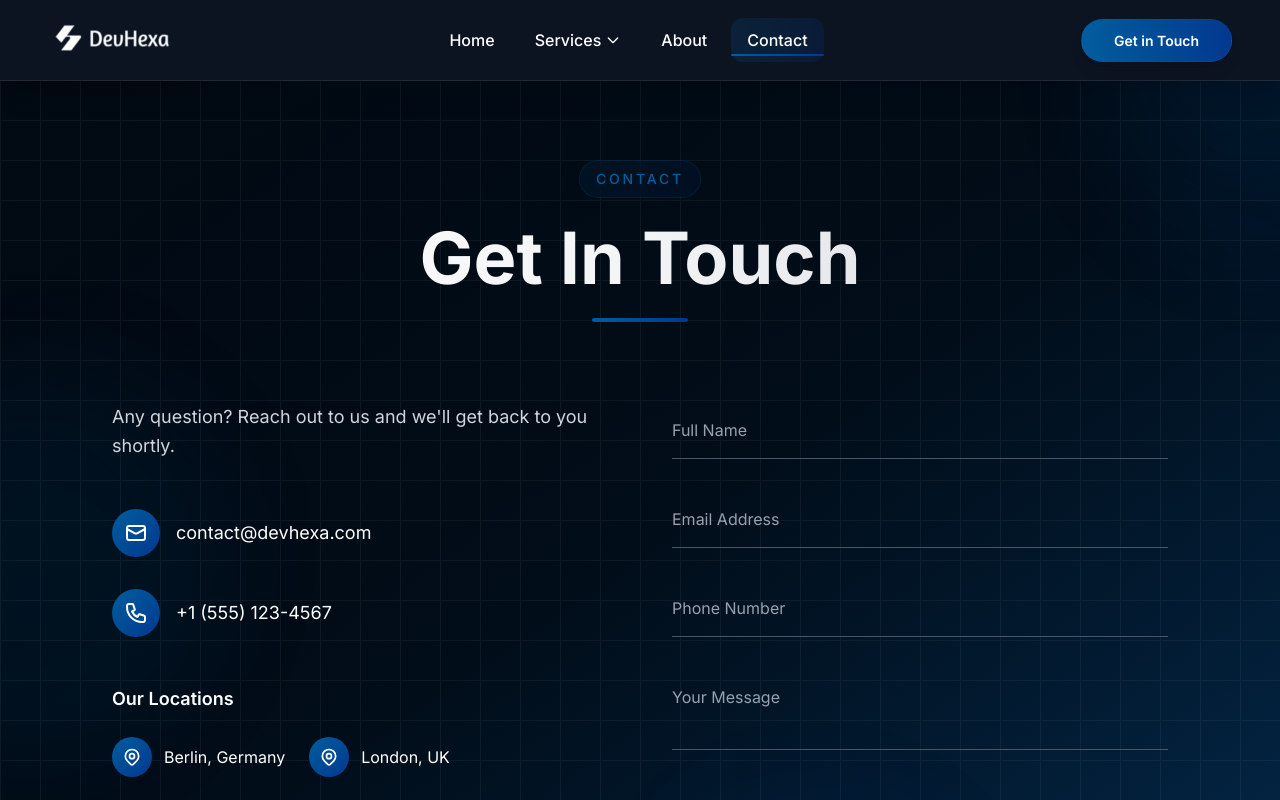
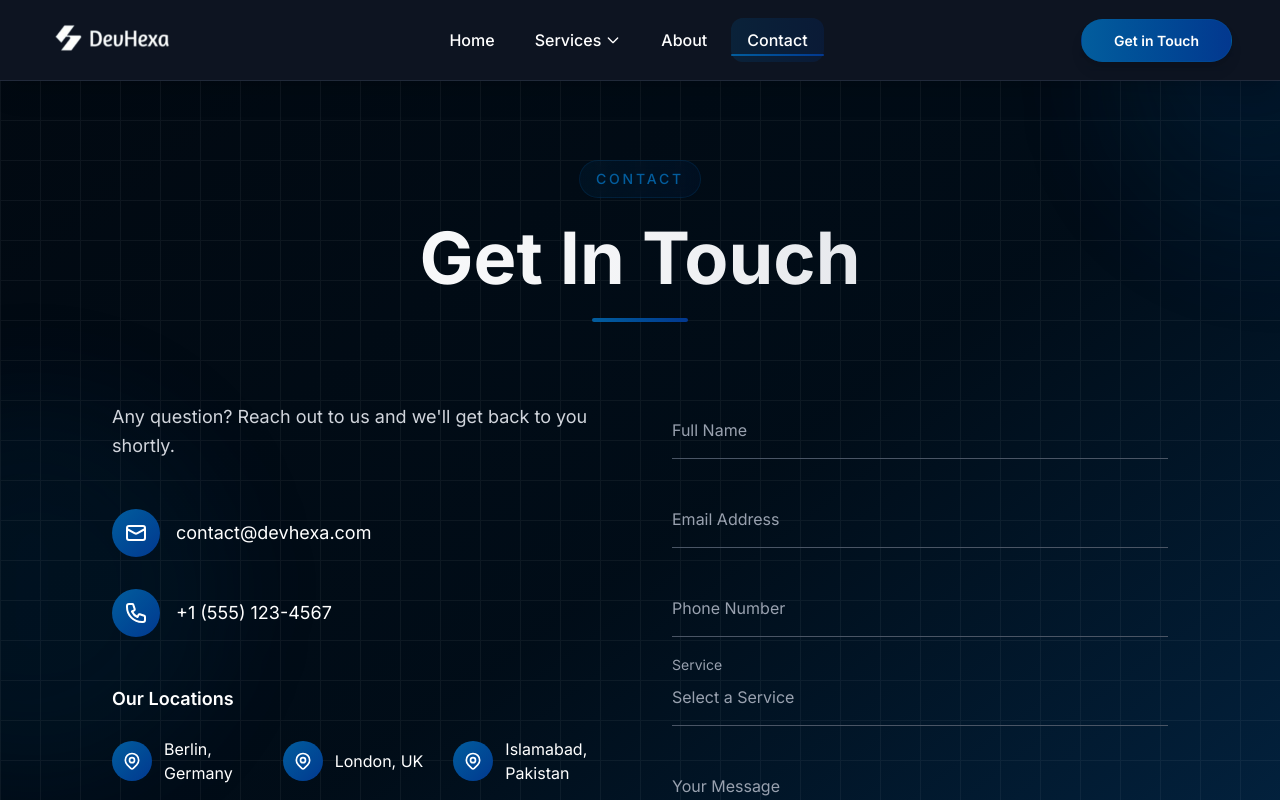
Before and after one commit to hamzaq453/dev-hexa, a Next.js app: page /contact in a window 1280 px wide. Shown: the top 800 px of the page. Built offline with nearby package versions, Linux system fonts and the light colour scheme.

Commit message:
added a field for service placed locations in a single row

```diff
--- a/app/contact/page.tsx
+++ b/app/contact/page.tsx
@@ -1,15 +1,27 @@
 "use client";
 import React, { useState } from 'react';
+
+const SERVICES = [
+  "Website Design & Development",
+  "Branding & Graphic Design",
+  "Digital Marketing Services",
+  "Creative Content Building",
+  "Cloud Computing Services",
+  "ERP for Businesses",
+  "Motion Graphics",
+  "Mobile Application Development"
+];
 
 export default function ContactPage() {
   const [formData, setFormData] = useState({
     fullName: '',
     email: '',
     phone: '',
+    service: '',
     message: ''
   });
 
-  const handleInputChange = (e: React.ChangeEvent<HTMLInputElement | HTMLTextAreaElement>) => {
+  const handleInputChange = (e: React.ChangeEvent<HTMLInputElement | HTMLTextAreaElement | HTMLSelectElement>) => {
     const { name, value } = e.target;
     setFormData(prev => ({
       ...prev,
@@ -26,6 +38,7 @@ export default function ContactPage() {
       fullName: '',
       email: '',
       phone: '',
+      service: '',
       message: ''
     });
   };
@@ -128,7 +141,7 @@ export default function ContactPage() {
                 {/* Locations Section */}
                 <div className="mt-12">
                   <h3 className="text-lg font-semibold text-white mb-6">Our Locations</h3>
-                  <div className="flex flex-col sm:flex-row sm:flex-wrap gap-4 sm:gap-6">
+                  <div className="grid grid-cols-1 sm:grid-cols-2 lg:grid-cols-3 gap-4">
                     {/* Berlin */}
                     <div className="flex items-center space-x-3">
                       <div className="w-10 h-10 bg-gradient-to-br from-primary to-primary-dark rounded-full flex items-center justify-center flex-shrink-0">
@@ -268,6 +281,25 @@ export default function ContactPage() {
                   </label>
                 </div>
 
+                {/* Service Selection */}
+                <div className="relative">
+                  <select
+                    name="service"
+                    value={formData.service}
+                    onChange={handleInputChange}
+                    required
+                    className="w-full px-0 py-4 bg-transparent border-0 border-b border-gray-600 text-gray-400 focus:outline-none focus:border-primary transition-all duration-300 appearance-none peer"
+                  >
+                    <option className='text-gray-300 bg-[#053969]' value="" disabled>Select a Service</option>
+                    {SERVICES.map((service) => (
+                      <option className='text-gray-300 bg-[#053969]' key={service} value={service}>{service} </option>
+                    ))}
+                  </select>
+                  <label className="absolute left-0 -top-3.5 text-gray-400 text-sm transition-all duration-300 peer-focus:-top-3.5 peer-focus:text-primary peer-focus:text-sm">
+                    Service
+                  </label>
+                </div>
+
                 {/* Message */}
                 <div className="relative">
                   <textarea
```
